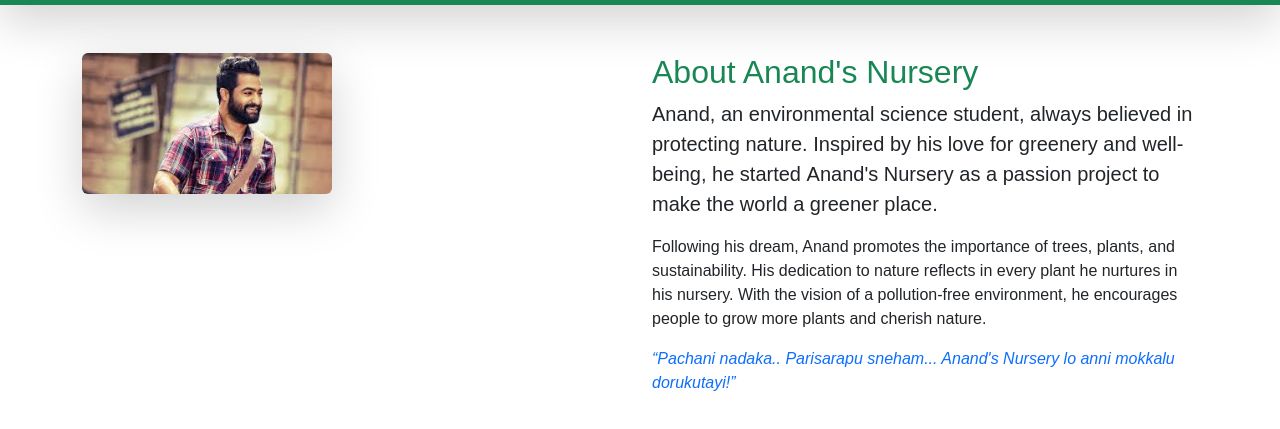
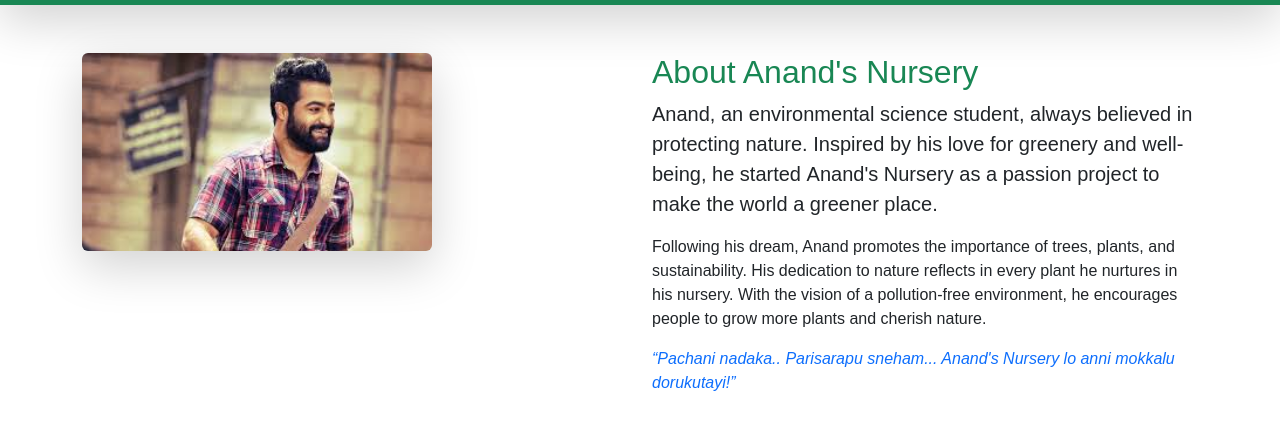
Before and after one commit to Udaykiran630181/anand-nursery, a plain HTML site: page about.html in a window 1280 px wide. Shown: the part 121-550 px from the top of the page. Drawn offline with nearby package versions, Linux system fonts and the light colour scheme.

Commit message:
Update about.html

```diff
--- a/about.html
+++ b/about.html
@@ -35,7 +35,7 @@
 <section class="container mt-5">
     <div class="row">
         <div class="col-md-6">
-            <img src= "anand.jpg" alt="Anand Character" width ="250" height ="300" class="img-fluid rounded shadow-lg">
+            <img src= "anand.jpg" alt="Anand Character" width ="350" height ="420" class="img-fluid rounded shadow-lg">
         </div>
         <div class="col-md-6">
             <h2 class="text-success">About Anand's Nursery</h2>
```
